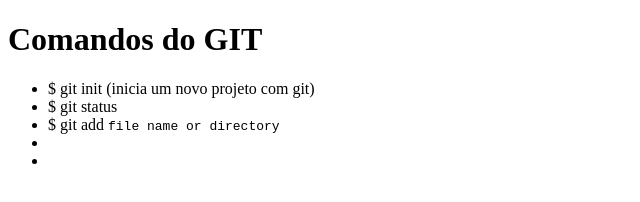
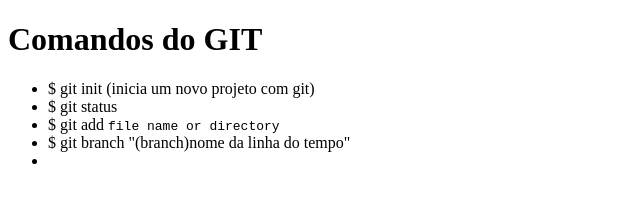
Before and after one commit to lucas820/website, a plain HTML site: page index.html in a window 1280 px wide. Shown: the whole page, without its empty margins (0-640 px from the left). Drawn offline with Linux system fonts and the light colour scheme.

Commit message:
feat(home): create new branch

```diff
--- a/index.html
+++ b/index.html
@@ -11,7 +11,7 @@
         <li>$ git init (inicia um novo projeto com git)</li>
         <li>$ git status</li>
         <li>$ git add <code>file name or directory</code></li>
-        <li></li>
+        <li>$ git branch "(branch)nome da linha do tempo"</li>
         <li></li>
     </ul>
 </body>
```
